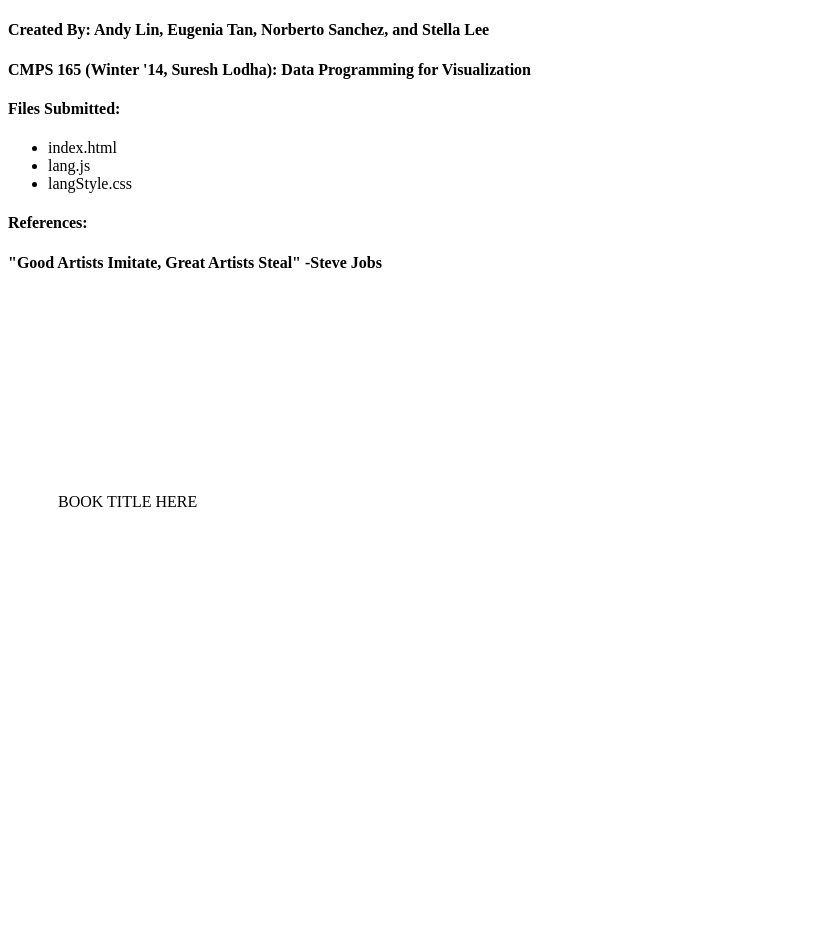
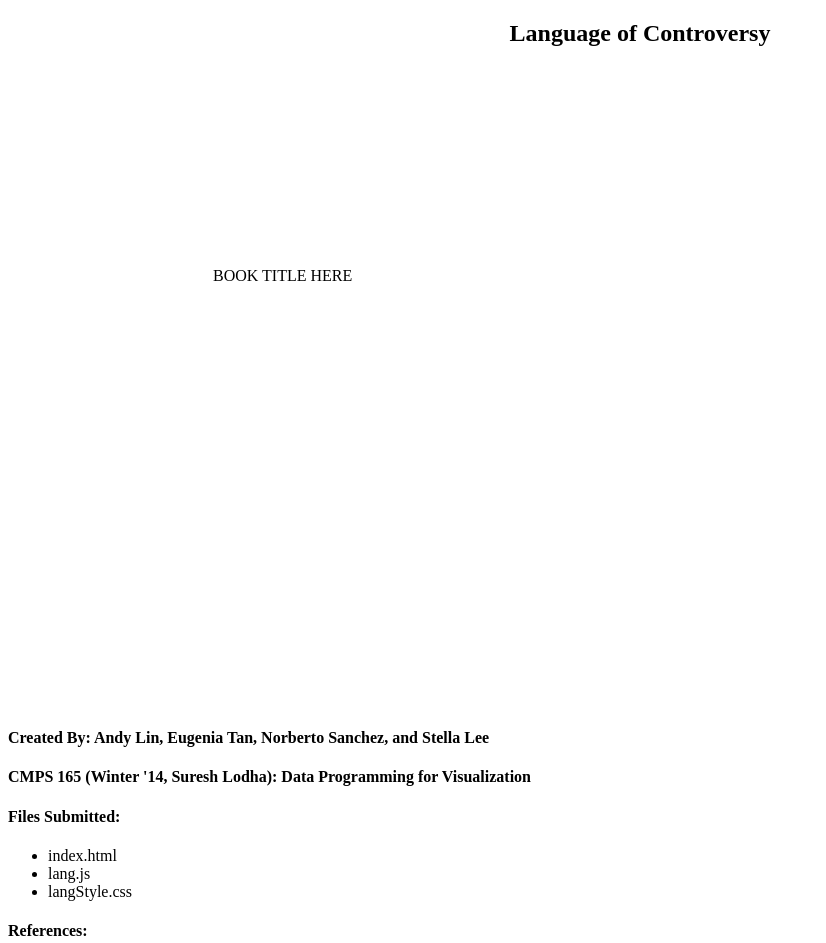
Before and after one commit to stlalee/Language-of-Controversy-, a plain HTML site: page index.html in a window 1280 px wide. Shown: the top 943 px of the page, without its empty margins (0-826 px from the left). Drawn offline with nearby package versions, Linux system fonts and the light colour scheme; no server answers.

Commit message:
Moving stuff round
round and round

```diff
--- a/index.html
+++ b/index.html
@@ -41,6 +41,11 @@
 <body>
 
 <!----SUBMISSION INFO---->
+<center><h2>Language of Controversy</h2></center>
+    <center><div id="book">
+      <div id="svg"></div>
+      <div id="title">BOOK TITLE HERE</div>
+    </div></center>
  <h4>Created By: Andy Lin, Eugenia Tan, Norberto Sanchez, and Stella Lee</h4>
     <h4>CMPS 165 (Winter '14, Suresh Lodha): Data Programming for Visualization</h4>
     <h4>Files Submitted:</h4>
@@ -51,11 +56,6 @@
     </ul>
     <h4>References:</h4>
     <h4>"Good Artists Imitate, Great Artists Steal" -Steve Jobs</h4>
-
-    <div id="book">
-      <div id="svg"></div>
-      <div id="title">BOOK TITLE HERE</div>
-    </div>
 </body>
 
 <script src="lib/d3/d3.js"></script>
```
